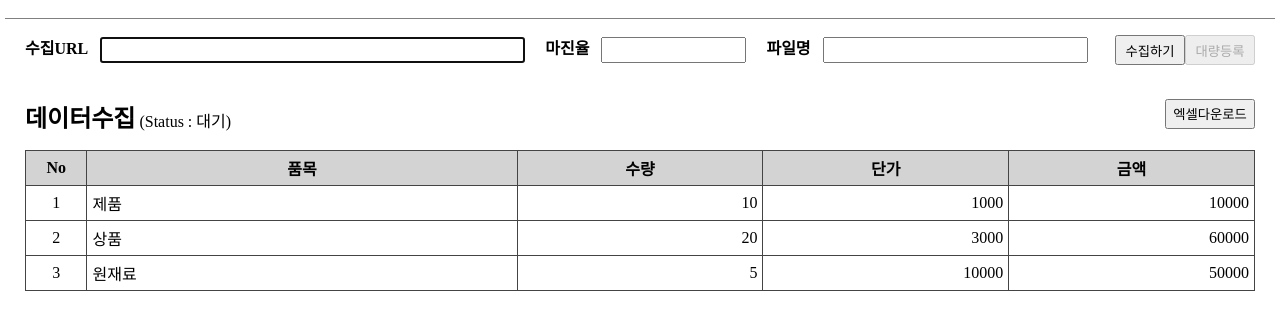
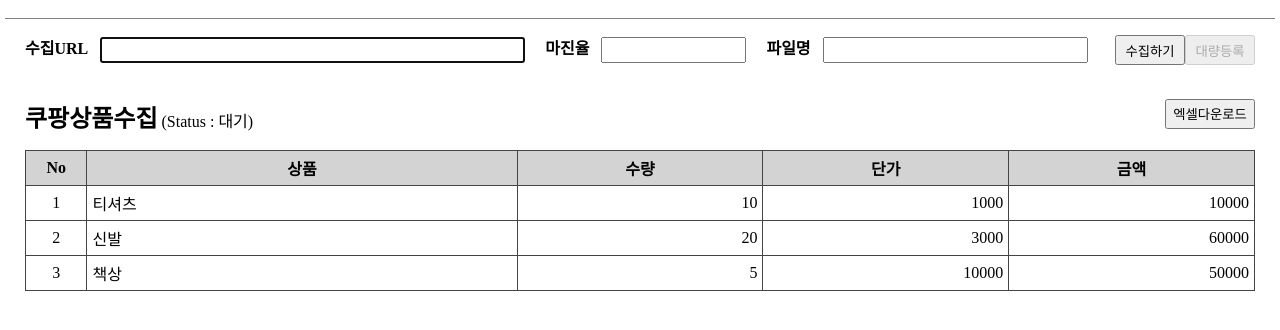
Before and after one commit to JunheungPark/my-web, a plain HTML site: page mydog.html in a window 1280 px wide. Shown: the part 82-412 px from the top of the page. Drawn offline with Linux system fonts and the light colour scheme.

Commit message:
명칭수정

```diff
--- a/mydog.html
+++ b/mydog.html
@@ -81,13 +81,13 @@
           <input style="float:right; width:70px; height:30px;" type="button" value="수집하기">
         </p>
         <p>
-          <h2 style="display:inline;">데이터수집</h2> (Status : 대기) <input style="float:right; width:90px; height:30px;" type="button" value="엑셀다운로드">
+          <h2 style="display:inline;">쿠팡상품수집</h2> (Status : 대기) <input style="float:right; width:90px; height:30px;" type="button" value="엑셀다운로드">
         </p>
         <p>
           <table>
             <thead bgcolor="lightgray">
               <th style="width:5%">No</th>
-              <th style="width:35%">품목</th>
+              <th style="width:35%">상품</th>
               <th style="width:20%">수량</th>
               <th style="width:20%">단가</th>
               <th style="width:20%">금액</th>
@@ -96,21 +96,21 @@
             <tbody>
               <tr>
                 <td style="text-align:center">1</td>
-                <td style="text-align:left">제품</td>
+                <td style="text-align:left">티셔츠</td>
                 <td style="text-align:right">10</td>
                 <td style="text-align:right">1000</td>
                 <td style="text-align:right">10000</td>
               </tr>
               <tr>
                 <td style="text-align:center">2</td>
-                <td style="text-align:left">상품</td>
+                <td style="text-align:left">신발</td>
                 <td style="text-align:right">20</td>
                 <td style="text-align:right">3000</td>
                 <td style="text-align:right">60000</td>
               </tr>
               <tr>
                 <td style="text-align:center">3</td>
-                <td style="text-align:left">원재료</td>
+                <td style="text-align:left">책상</td>
                 <td style="text-align:right">5</td>
                 <td style="text-align:right">10000</td>
                 <td style="text-align:right">50000</td>
```
